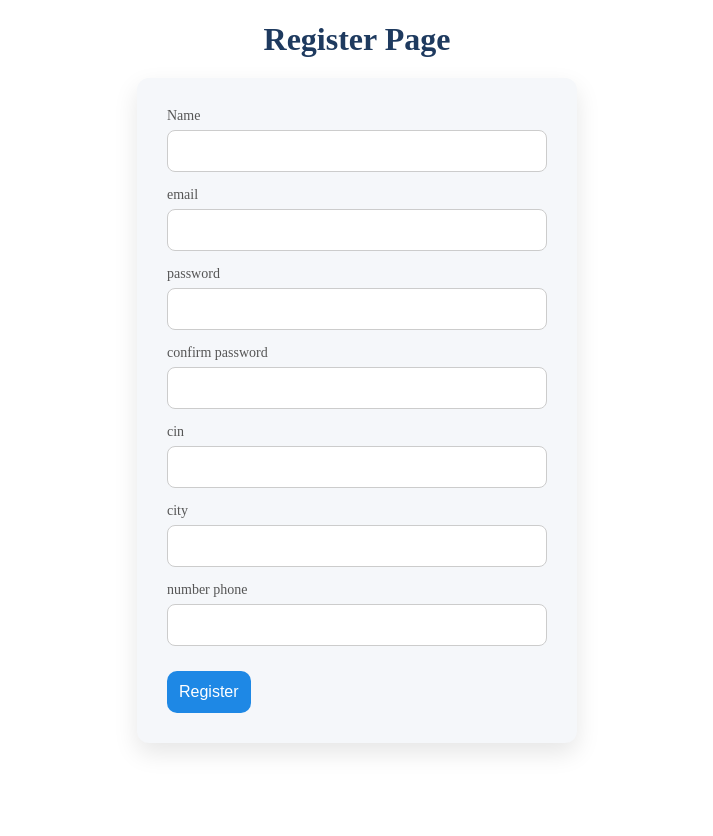
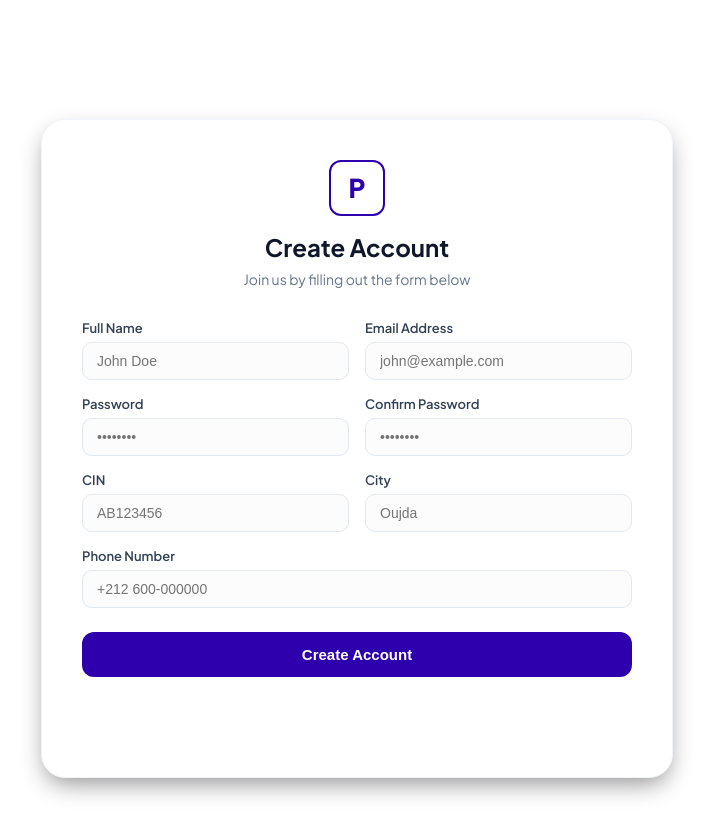
Before and after one commit to Driss5/parking, a Vue app in the folder front-end/: page /register in a window 1280 px wide. Shown: the top 836 px of the page, without its empty margins (283-996 px from the left). Before the commit the page ends 800 px from the top, so only its background shows below. Built offline with nearby package versions, Linux system fonts and the light colour scheme.

Commit message:
chaneg style login and register

```diff
--- a/front-end/src/views/AuthView/LoginView.vue
+++ b/front-end/src/views/AuthView/LoginView.vue
@@ -7,11 +7,16 @@ const myForm = ref({
     email: '',
     password: '',
 })
+
 const router = useRouter()
 const errorMessage = ref('');
 const isLogined = ref(false);
+const isLoading = ref(false);
 
 const handleLogin = async () => {
+  isLoading.value = true;
+  errorMessage.value = '';
+
   try {
     const apiEndpoint = 'http://127.0.0.1:8000/api/login';
 
@@ -27,99 +32,235 @@ const handleLogin = async () => {
         console.log('Login successful:', response.data);
     }
   } catch (error) {
-    errorMessage.value = 'Login failed: ';
+    errorMessage.value = 'Email or password incorrect.';
     console.error('Login error:', error);
+  } finally {
+    isLoading.value = false;
   }
 };
-
-const token = localStorage.getItem('token')
-console.log(token)
-
 </script>
 
 <template>
+  <div class="page-wrapper">
+    <div class="auth-card">
 
-    <h1>Login Page</h1>
-    <div>
-        <form @submit.prevent="handleLogin">
-            <div>
-                <label>Email</label>
-                <input type="email" v-model="myForm.email" required />
-            </div>
-            <div>
-                <label>Password</label>
-                <input type="password" v-model="myForm.password" required />
-            </div>
-            <button type="submit">Login</button>
-        </form>
+      <div class="card-header">
+        <div class="app-logo">P</div>
+        <h1>Welcome Back</h1>
+        <p>Please enter your details to sign in</p>
+      </div>
+
+      <form @submit.prevent="handleLogin" class="card-body">
+        <div class="input-field">
+          <label>Email Address</label>
+          <input
+            type="email"
+            v-model="myForm.email"
+            placeholder="name@example.com"
+            required
+          />
+        </div>
+
+        <div class="input-field">
+          <label>Password</label>
+          <input
+            type="password"
+            v-model="myForm.password"
+            placeholder="••••••••"
+            required
+          />
+        </div>
+
+        <button type="submit" :disabled="isLoading" class="login-btn">
+          <span v-if="!isLoading">Sign In</span>
+          <div v-else class="spinner"></div>
+        </button>
+      </form>
+
+      <div class="card-footer">
+        <Transition name="fade">
+          <p v-if="errorMessage" class="alert error">{{ errorMessage }}</p>
+        </Transition>
+        <Transition name="fade">
+          <p v-if="isLogined" class="alert success">Login successful! Redirecting...</p>
+        </Transition>
+      </div>
+
     </div>
-
-    <div>
-        <p v-if="errorMessage" style="color: red;">{{ errorMessage }}</p>
-        <p v-if="isLogined" style="color: green;">Login successful!</p>
-    </div>
+  </div>
 </template>
 
 <style scoped>
-h1 {
-  text-align: center;
-  margin-bottom: 20px;
-  color: #1e3a5f;
+@import url('https://fonts.googleapis.com/css2?family=Plus+Jakarta+Sans:wght@400;500;600;700&display=swap');
+
+.page-wrapper {
+  min-height: 100vh;
+  display: flex;
+  align-items: center;
+  justify-content: center;
+  background-color: #ffffffff; /* خلفية هادئة */
+  font-family: 'Plus Jakarta Sans', sans-serif;
+  padding: 20px;
 }
 
-div {
-  display: flex;
-  justify-content: center;
+.auth-card {
+  width: 100%;
+  max-width: 400px;
+  background: #ffffff;
+  border-radius: 24px;
+  padding: 40px;
+  box-shadow: 0 10px 25px -5px rgba(0, 0, 0, 0.49), 0 8px 10px -6px rgba(0, 0, 0, 0.05);
+  border: 1px solid #f1f5f9;
 }
 
-form {
-  background: #f5f7fa;
-  padding: 30px;
-  border-radius: 12px;
-  width: 100%;
-  max-width: 380px;
-  box-shadow: 0 10px 25px rgba(0, 0, 0, 0.1);
+.card-header {
+  text-align: center;
+  margin-bottom: 32px;
 }
 
-form > div {
+/* الـ Logo الـ m-cadre اللي طلبتي */
+.app-logo {
+  width: 52px;
+  height: 52px;
+  margin: 0 auto 16px;
+  display: flex;
+  align-items: center;
+  justify-content: center;
+  border: 2px solid #2e00adff; /* الكادر الأسود */
+  border-radius: 12px;
+  font-size: 26px;
+  font-weight: 800;
+  color: #2e00adff;
+  transition: all 0.3s ease;
+}
+
+/* تأثير عند تمرير الفأرة على الكارط */
+.auth-card:hover .app-logo {
+  background-color: #2e00adff;
+  color: #fff;
+  transform: translateY(-2px);
+}
+
+.card-header h1 {
+  font-size: 24px;
+  font-weight: 700;
+  color: #0f172a;
+  margin-bottom: 8px;
+}
+
+.card-header p {
+  font-size: 14px;
+  color: #64748b;
+}
+
+.card-body {
   display: flex;
   flex-direction: column;
-  margin-bottom: 15px;
+  gap: 20px;
 }
 
-label {
-  font-size: 14px;
-  margin-bottom: 6px;
-  color: #555;
+.input-field {
+  display: flex;
+  flex-direction: column;
+  gap: 8px;
+}
+
+.input-field label {
+  font-size: 13px;
+  font-weight: 600;
+  color: #334155;
 }
 
 input {
-  padding: 12px;
-  border-radius: 8px;
-  border: 1px solid #ccc;
-  font-size: 14px;
-  transition: 0.3s;
+  padding: 12px 16px;
+  border-radius: 12px;
+  border: 1.5px solid #e2e8f0;
+  font-size: 15px;
+  transition: all 0.2s;
+  background-color: #fcfcfd;
 }
 
 input:focus {
   outline: none;
-  border-color: #1e88e5;
-  box-shadow: 0 0 0 3px rgba(30, 136, 229, 0.2);
+  border-color: #000;
+  box-shadow: 0 0 0 4px rgba(0, 0, 0, 0.05);
+  background-color: #fff;
 }
 
-button {
-  margin-top: 10px;
+.login-btn {
+  background-color: #2e00adff;
+  color: #fff;
+  border: none;
+  padding: 14px;
+  border-radius: 12px;
+  font-size: 16px;
+  font-weight: 600;
+  cursor: pointer;
+  transition: all 0.2s;
+  margin-top: 8px;
+  display: flex;
+  justify-content: center;
+  align-items: center;
+}
+
+.login-btn:hover:not(:disabled) {
+  opacity: 0.85;
+  transform: translateY(-1px);
+}
+
+.login-btn:active {
+  transform: scale(0.98);
+}
+
+.login-btn:disabled {
+  background-color: #64748b;
+  cursor: not-allowed;
+}
+
+/* Spinner Animation */
+.spinner {
+  width: 20px;
+  height: 20px;
+  border: 2px solid rgba(255, 255, 255, 0.3);
+  border-top-color: #fff;
+  border-radius: 50%;
+  animation: spin 0.8s linear infinite;
+}
+
+@keyframes spin {
+  to { transform: rotate(360deg); }
+}
+
+.card-footer {
+  margin-top: 24px;
+  min-height: 45px;
+}
+
+.alert {
   padding: 12px;
   border-radius: 10px;
-  border: none;
-  background: #1e88e5;
-  color: white;
-  font-size: 16px;
-  cursor: pointer;
-  transition: 0.3s;
+  font-size: 13px;
+  text-align: center;
+  font-weight: 500;
 }
 
-button:hover {
-  background: #156
+.error {
+  background-color: #fef2f2;
+  color: #dc2626;
+  border: 1px solid #fee2e2;
+}
+
+.success {
+  background-color: #f0fdf4;
+  color: #16a34a;
+  border: 1px solid #dcfce7;
+}
+
+/* Smooth Transition */
+.fade-enter-active, .fade-leave-active {
+  transition: opacity 0.3s ease;
+}
+.fade-enter-from, .fade-leave-to {
+  opacity: 0;
 }
 </style>
--- a/front-end/src/views/AuthView/RegisterView.vue
+++ b/front-end/src/views/AuthView/RegisterView.vue
@@ -16,8 +16,11 @@ const myForm = ref({
 const router = useRouter()
 const errorMessage = ref('');
 const isRegistered = ref(false);
+const isLoading = ref(false);
 
 const handleRegistration = async () => {
+  isLoading.value = true;
+  errorMessage.value = '';
 
   try {
     const apiEndpoint = 'http://127.0.0.1:8000/api/register';
@@ -39,118 +42,244 @@ const handleRegistration = async () => {
         console.log('Registration successful:', response.data);
     }
   } catch (error) {
-    errorMessage.value = 'Registration failed: ';
+    errorMessage.value = 'Registration failed. Please check your data.';
     console.error('Registration error:', error);
+  } finally {
+    isLoading.value = false;
   }
 };
-
-const token = localStorage.getItem('token')
-console.log(token)
-
 </script>
 
 <template>
-    <h1>Register Page</h1>
-    <div>
-        <form @submit.prevent="handleRegistration">
-            <div>
-                <label>Name</label>
-                <input v-model="myForm.name" required/>
-            </div>
-            <div>
-                <label>email</label>
-                <input type="email" v-model="myForm.email" required />
-            </div>
-            <div>
-                <label>password</label>
-                <input type="password" v-model="myForm.password" required/>
-            </div>
-            <div>
-                <label>confirm password</label>
-                <input type="password" v-model="myForm.password_confirmed" required />
-            </div>
-            <div>
-                <label>cin</label>
-                <input type="text" v-model="myForm.cin" required/>
-            </div>
-            <div>
-                <label>city</label>
-                <input type="text" v-model="myForm.city" required />
-            </div>
-            <div>
-                <label>number phone</label>
-                <input type="text" v-model="myForm.number_phone" required/>
-            </div>
-            <button type="submit">Register</button>
-        </form>
+  <div class="page-wrapper">
+    <div class="auth-card">
+
+      <div class="card-header">
+        <div class="app-logo">P</div>
+        <h1>Create Account</h1>
+        <p>Join us by filling out the form below</p>
+      </div>
+
+      <form @submit.prevent="handleRegistration" class="card-body">
+
+        <div class="form-grid">
+          <div class="input-field">
+            <label>Full Name</label>
+            <input v-model="myForm.name" placeholder="John Doe" required/>
+          </div>
+
+          <div class="input-field">
+            <label>Email Address</label>
+            <input type="email" v-model="myForm.email" placeholder="john@example.com" required />
+          </div>
+
+          <div class="input-field">
+            <label>Password</label>
+            <input type="password" v-model="myForm.password" placeholder="••••••••" required/>
+          </div>
+
+          <div class="input-field">
+            <label>Confirm Password</label>
+            <input type="password" v-model="myForm.password_confirmed" placeholder="••••••••" required />
+          </div>
+
+          <div class="input-field">
+            <label>CIN</label>
+            <input type="text" v-model="myForm.cin" placeholder="AB123456" required/>
+          </div>
+
+          <div class="input-field">
+            <label>City</label>
+            <input type="text" v-model="myForm.city" placeholder="Oujda" required />
+          </div>
+
+          <div class="input-field full-width">
+            <label>Phone Number</label>
+            <input type="text" v-model="myForm.number_phone" placeholder="+212 600-000000" required/>
+          </div>
+        </div>
+
+        <button type="submit" :disabled="isLoading" class="login-btn">
+          <span v-if="!isLoading">Create Account</span>
+          <div v-else class="spinner"></div>
+        </button>
+      </form>
+
+      <div class="card-footer">
+        <Transition name="fade">
+          <p v-if="errorMessage" class="error-msg">{{ errorMessage }}</p>
+        </Transition>
+        <Transition name="fade">
+          <p v-if="isRegistered" class="success-msg">Account created! Welcome.</p>
+        </Transition>
+      </div>
+
     </div>
-
-    <div>
-        <p v-if="errorMessage" style="color: red;">{{ errorMessage }}</p>
-        <p v-if="isRegistered" style="color: green;">Registration successful!</p>
-    </div>
+  </div>
 </template>
 
 <style scoped>
-h1 {
-  text-align: center;
-  margin-bottom: 20px;
-  color: #1e3a5f;
+@import url('https://fonts.googleapis.com/css2?family=Plus+Jakarta+Sans:wght@400;500;600;700&display=swap');
+
+.page-wrapper {
+  min-height: 100vh;
+  display: flex;
+  align-items: center;
+  justify-content: center;
+  background-color: #ffffffff;
+  font-family: 'Plus Jakarta Sans', sans-serif;
+  padding: 40px 20px;
 }
 
-div {
-  display: flex;
-  justify-content: center;
+.auth-card {
+  width: 100%;
+  max-width: 550px; /* كبرنا العرض شوية حيت كاين بزاف ديال المعلومات */
+  background: #ffffff;
+  border-radius: 24px;
+  padding: 40px;
+  box-shadow: 0 10px 25px -5px rgba(0, 0, 0, 0.44);
+  border: 1px solid #f1f5f9;
 }
 
-form {
-  background: #f5f7fa;
-  padding: 30px;
-  border-radius: 12px;
-  width: 100%;
-  max-width: 380px;
-  box-shadow: 0 10px 25px rgba(0, 0, 0, 0.1);
+.card-header {
+  text-align: center;
+  margin-bottom: 32px;
 }
 
-form > div {
+.app-logo {
+  width: 52px;
+  height: 52px;
+  margin: 0 auto 16px;
+  display: flex;
+  align-items: center;
+  justify-content: center;
+  border: 2px solid #2e00adff;
+  border-radius: 12px;
+  font-size: 26px;
+  font-weight: 800;
+  color: #2e00adff;
+  transition: all 0.3s ease;
+}
+
+.auth-card:hover .app-logo {
+  background-color: #2e00adff;
+  color: #fff;
+}
+
+.card-header h1 {
+  font-size: 24px;
+  font-weight: 700;
+  color: #0f172a;
+  margin: 0;
+}
+
+.card-header p {
+  font-size: 14px;
+  color: #64748b;
+  margin-top: 8px;
+}
+
+/* تقسيم الخانات لـ 2 Columns */
+.form-grid {
+  display: grid;
+  grid-template-columns: 1fr 1fr;
+  gap: 16px;
+}
+
+.input-field {
   display: flex;
   flex-direction: column;
-  margin-bottom: 15px;
+  gap: 6px;
 }
 
-label {
-  font-size: 14px;
-  margin-bottom: 6px;
-  color: #555;
+/* جعل رقم الهاتف يأخذ العرض كاملا */
+.full-width {
+  grid-column: span 2;
+}
+
+.input-field label {
+  font-size: 13px;
+  font-weight: 600;
+  color: #334155;
 }
 
 input {
-  padding: 12px;
-  border-radius: 8px;
-  border: 1px solid #ccc;
+  padding: 10px 14px;
+  border-radius: 10px;
+  border: 1.5px solid #e2e8f0;
   font-size: 14px;
-  transition: 0.3s;
+  transition: all 0.2s;
+  background-color: #fcfcfd;
 }
 
 input:focus {
   outline: none;
-  border-color: #1e88e5;
-  box-shadow: 0 0 0 3px rgba(30, 136, 229, 0.2);
+  border-color: #2e00adff;
+  background-color: #fff;
+  box-shadow: 0 0 0 4px rgba(0, 0, 0, 0.05);
 }
 
-button {
-  margin-top: 10px;
-  padding: 12px;
-  border-radius: 10px;
+.login-btn {
+  width: 100%;
+  background-color: #2e00adff;
+  color: #fff;
   border: none;
-  background: #1e88e5;
-  color: white;
-  font-size: 16px;
+  padding: 14px;
+  border-radius: 12px;
+  font-size: 15px;
+  font-weight: 600;
   cursor: pointer;
-  transition: 0.3s;
+  transition: all 0.2s;
+  margin-top: 24px;
+  display: flex;
+  justify-content: center;
+  align-items: center;
 }
 
-button:hover {
-  background: #156
+.login-btn:hover:not(:disabled) {
+  opacity: 0.85;
+}
+
+.login-btn:disabled {
+  background-color: #94a3b8;
+}
+
+.spinner {
+  width: 20px;
+  height: 20px;
+  border: 2px solid rgba(255, 255, 255, 0.3);
+  border-top-color: #fff;
+  border-radius: 50%;
+  animation: spin 0.8s linear infinite;
+}
+
+@keyframes spin { to { transform: rotate(360deg); } }
+
+.card-footer {
+  margin-top: 20px;
+  min-height: 40px;
+}
+
+.error-msg, .success-msg {
+  padding: 10px;
+  border-radius: 8px;
+  font-size: 13px;
+  text-align: center;
+}
+
+.error-msg { background: #fef2f2; color: #dc2626; border: 1px solid #fee2e2; }
+.success-msg { background: #f0fdf4; color: #16a34a; border: 1px solid #dcfce7; }
+
+.fade-enter-active, .fade-leave-active { transition: opacity 0.3s; }
+.fade-enter-from, .fade-leave-to { opacity: 0; }
+
+/* Responsive: يرجع عمود واحد في التلفونات */
+@media (max-width: 500px) {
+  .form-grid {
+    grid-template-columns: 1fr;
+  }
+  .full-width {
+    grid-column: span 1;
+  }
 }
 </style>
```
